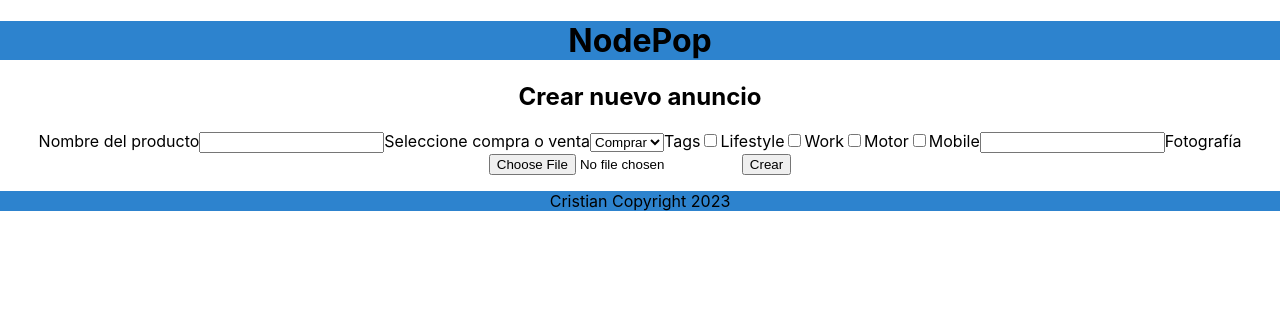
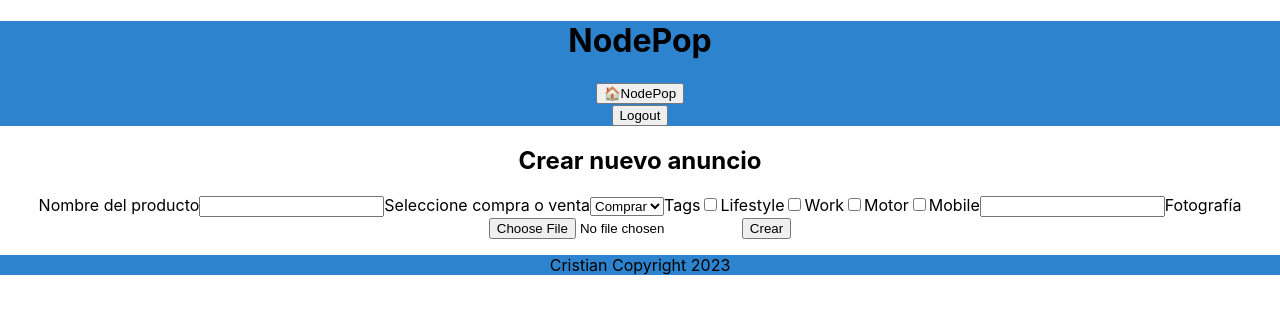
Before and after one commit to cristianchantada/proyecto-nodepop-react, a React (Create React App) app: page /adverts/new in a window 1280 px wide. Shown: the top 314 px of the page. Built offline with nearby package versions, Linux system fonts and the light colour scheme; sample sign-in values are in the browser's storage.

Commit message:
Toda la puta tarde quitando y poniendo botones del nav según la página. Lo conseguí

```diff
--- a/src/App.js
+++ b/src/App.js
@@ -14,6 +14,10 @@ function App({isToken}) {
   const navigate = useNavigate();
 
   const [isLogged, setIsLogged] = useState(isToken);
+
+  const handleNewAdvertButton = (event) => {
+    navigate('/adverts/new');
+  }
 
   const handleLogin = () => {
     setIsLogged(true);
@@ -33,7 +37,7 @@ function App({isToken}) {
               path='/adverts'
               element={
                 <AuthComponent isLogged={isLogged}>
-                  <AdvertsPage isLogged={isLogged} handleLogout={handleLogout} />
+                  <AdvertsPage isLogged={isLogged} handleLogout={handleLogout} handleNewAdvertButton={handleNewAdvertButton} />
                 </AuthComponent>
               }
             />
@@ -41,7 +45,7 @@ function App({isToken}) {
               path='/adverts/:id'
               element={
                 <AuthComponent isLogged={isLogged}>
-                  <AdvertDetail /* isLogged={isLogged} handleLogout={handleLogout} */ />
+                  <AdvertDetail isLogged={isLogged} handleLogout={handleLogout} handleNewAdvertButton={handleNewAdvertButton} />
                 </AuthComponent>
               }
             />
@@ -49,7 +53,7 @@ function App({isToken}) {
               path='/adverts/new'
               element={
                 <AuthComponent isLogged={isLogged}>
-                  <NewAdvertPage handleLogout={handleLogout}/>
+                  <NewAdvertPage handleLogout={handleLogout} isLogged={isLogged}/>
                 </AuthComponent>
               }
             />
--- a/src/components/AdvertPage.jsx
+++ b/src/components/AdvertPage.jsx
@@ -6,13 +6,10 @@ import Confirm from './common/Confirm'
 import Button from "./common/Button";
 import Layout from "./common/Layout";
 
-
-function AdvertDetail({isLogged, handleLogout}){
+function AdvertDetail({isLogged, handleLogout, handleNewAdvertButton}){
 
   const[advert, setAdvert] = useState({});
   const[deleteProcess, setDeleteProcess] = useState(false);
-
-
 
   console.log()
 
@@ -45,7 +42,7 @@ function AdvertDetail({isLogged, handleLogout}){
   }, [id, navigate])
 
   return (
-    <Layout isLogged={isLogged} handleLogout={handleLogout}>
+    <Layout isLogged={isLogged} handleLogout={handleLogout} handleNewAdvertButton={handleNewAdvertButton}>
       <div className='container detailContainer'>
         <h3><span>Se {advert.sale ? "vende": "compra"}:</span> {advert.name}</h3>
         <p>{advert.price}</p>
--- a/src/components/AdvertsPage.jsx
+++ b/src/components/AdvertsPage.jsx
@@ -1,21 +1,15 @@
+import placeholder from '../assets/img/placeholder.png';
+import { Link } from "react-router-dom";
 import React, { useEffect, useState } from "react";
 import { getAdverts } from "../api/service";
+import Button from "./common/Button";
 import Layout from "./common/Layout";
-import { Link, useNavigate } from "react-router-dom";
-import Button from "./common/Button";
-import placeholder from '../assets/img/placeholder.png';
 import '../styles/AdvertsPage.css'
 
-function AdvertsPage({handleLogout, isLogged}) {
+function AdvertsPage({handleLogout, isLogged, handleNewAdvertButton}) {
 
   const [adverts, setAdverts] = useState([]);
   const [nonFilterAdverts, setNonFilterAdverts] = useState(false);
-
-  const navigate = useNavigate();
-
-  const handleNewAdvertButton = (event) => {
-    navigate('/adverts/new');
-  }
 
   const handleFilterSubmit = (event) => {
     event.preventDefault();
@@ -46,7 +40,6 @@ function AdvertsPage({handleLogout, isLogged}) {
     if(operation === !null){
       filterAdverts = filterAdverts.filter(advert => advert.sale === operation );
     }
-
 
     (filterAdverts.length === 0) ? setNonFilterAdverts(true) : setAdverts(filterAdverts);
 
--- a/src/components/NewAdvertPage.jsx
+++ b/src/components/NewAdvertPage.jsx
@@ -2,7 +2,7 @@ import { useNavigate } from "react-router-dom";
 import Layout from "./common/Layout";
 import { postAdv } from "../api/service";
 
-function NewAdvertPage({handleLogout}) {
+function NewAdvertPage({handleLogout, isLogged}) {
 
   const navigate = useNavigate();
 
@@ -42,7 +42,7 @@ function NewAdvertPage({handleLogout}) {
   }
 
   return (
-    <Layout handleNewAdvertButton={handleNewAdvertButton} handleLogout={handleLogout}>
+    <Layout isLogged={isLogged} handleLogout={handleLogout}>
       <div className="container newAdvertContainer">
         <h2>Crear nuevo anuncio</h2>
         <form onSubmit={handleSubmit} /* enctype="multipart/form-data" */>
--- a/src/components/common/Layout.jsx
+++ b/src/components/common/Layout.jsx
@@ -1,12 +1,16 @@
+import { useNavigate, useLocation, useParams } from "react-router-dom";
 import { useState } from "react";
+import '../../styles/Layout.css';
+import Confirm from "./Confirm";
 import Button from "./Button";
-import Confirm from "./Confirm";
-import '../../styles/Layout.css'
 
 
 function Layout ({isLogged, children, handleNewAdvertButton, handleLogout}) {
 
-  const[byeBye, setByeBye] = useState(false)
+  const[byeBye, setByeBye] = useState(false);
+
+  const navigate = useNavigate();
+  const {id} = useParams();
 
   const handleConfirm = () => {
     setByeBye(true);
@@ -20,6 +24,14 @@ function Layout ({isLogged, children, handleNewAdvertButton, handleLogout}) {
     setByeBye(false);
   }
 
+  const handleGoHome = () => {
+    navigate('/');
+  }
+
+  const location = useLocation();
+
+  console.log(location.pathname);
+
   return (
     <div className="container layoutContainer">
       <header>
@@ -29,8 +41,11 @@ function Layout ({isLogged, children, handleNewAdvertButton, handleLogout}) {
             <>
               {!byeBye ?
                 <>
-                  <Button handleButtonClick={handleNewAdvertButton} title={"Crear anuncio"} />
+                  {location.pathname === '/adverts/new' || location.pathname === `/adverts/${id}` ? <Button handleButtonClick={handleGoHome} title={'🏠NodePop'}/> : null }
+                  {location.pathname === '/adverts' || location.pathname === `/adverts/${id}` ? <Button handleButtonClick={handleNewAdvertButton} title={"Crear anuncio"} /> : null }
+
                   <Button handleButtonClick={handleConfirm} title={"Logout"} />
+
                 </>
               :
                 <>
```
